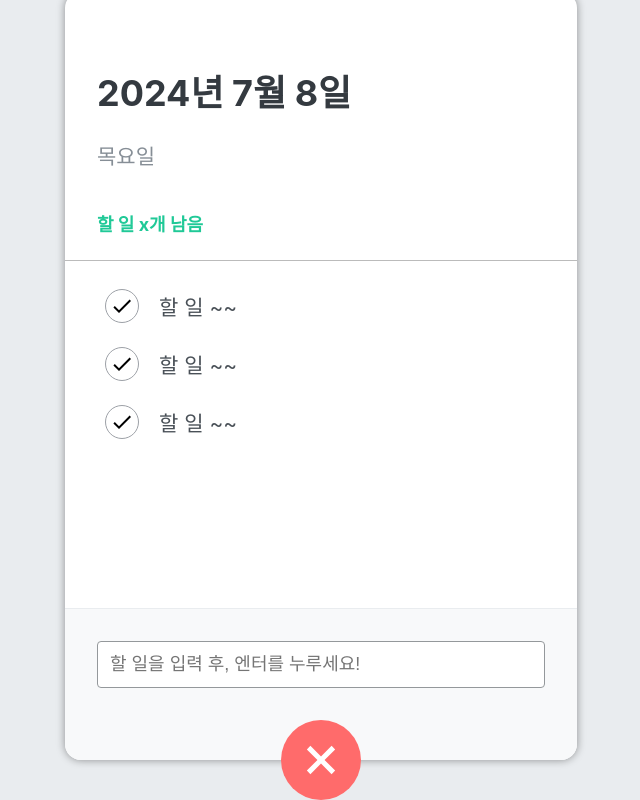
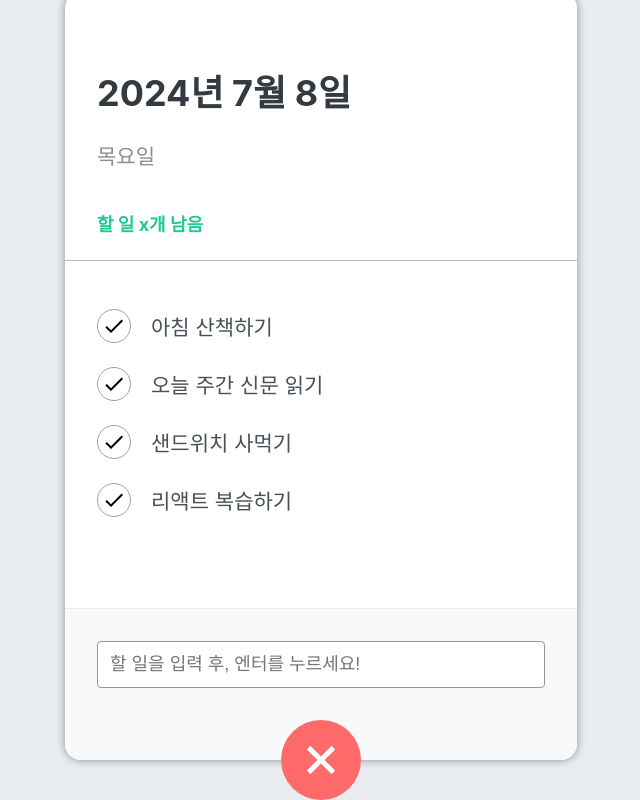
Before and after one commit to samkkkkkkk/react-todo-app-2024, a React (Create React App) app: page / in a window 1280 px wide. Both pictures are taken after a click on the button 640 px from the left and 864 px from the top of the page. Shown: the part 104-904 px from the top of the page, without its empty margins (319-959 px from the left). Built offline with nearby package versions, Linux system fonts and the light colour scheme.

Commit message:
할 일 추가 작업, 목록 렌더링

```diff
--- a/src/components/TodoInput.js
+++ b/src/components/TodoInput.js
@@ -3,23 +3,44 @@
 import { MdAdd } from 'react-icons/md';
 import cn from 'classnames';
 
-const TodoInput = () => {
+const TodoInput = ({ addTodo }) => {
   // 입력창이 열리는 여부를 표현하는 상태값
   const [open, setOpen] = useState(false);
+
+  // 할 일 입력창에 입력한 내용을 표현하는 상태값
+  const [todoText, setTodotext] = useState('');
 
   // 더하기 버튼 클릭시 이벤트 발생
   const onToggle = () => {
     setOpen(!open);
   };
 
+  const todoChangeHandler = (e) => {
+    setTodotext(e.target.value);
+  };
+
+  // submit 이벤트 핸들러
+  const submitHandler = (e) => {
+    e.preventDefault();
+
+    addTodo(todoText);
+
+    setTodotext('');
+  };
+
   return (
     <>
       {open && (
         <div className='form-wrapper'>
-          <form className='insert-form'>
+          <form
+            className='insert-form'
+            onSubmit={submitHandler}
+          >
             <input
               type='text'
-              placeholder='할 일을 입력 후, 엔터를 누루세요!'
+              placeholder='할 일을 입력 후, 엔터를 누르세요!'
+              onChange={todoChangeHandler}
+              value={todoText}
             />
           </form>
         </div>
--- a/src/components/TodoItem.js
+++ b/src/components/TodoItem.js
@@ -2,16 +2,13 @@
 import '../scss/TodoItem.scss';
 import { MdDelete, MdDone } from 'react-icons/md';
 
-const TodoItem = () => {
+const TodoItem = ({ item }) => {
   return (
     <li className='todo-list-item'>
       <div className='check-circle'>
         <MdDone />
       </div>
-      <span className='text'>할 일 ~~</span>
-      <div className='remove'>
-        <MdDelete />
-      </div>
+      <span className='text'>{item.title}</span>
     </li>
   );
 };
--- a/src/components/TodoMain.js
+++ b/src/components/TodoMain.js
@@ -2,12 +2,12 @@
 import '../scss/TodoMain.scss';
 import TodoItem from './TodoItem';
 
-const TodoMain = () => {
+const TodoMain = ({ todoList }) => {
   return (
-    <ul className='toto-list'>
-      <TodoItem />
-      <TodoItem />
-      <TodoItem />
+    <ul className='todo-list'>
+      {todoList.map((todo) => {
+        return <TodoItem key={todo.id} item={todo} />;
+      })}
     </ul>
   );
 };
--- a/src/components/TodoTemplate.js
+++ b/src/components/TodoTemplate.js
@@ -1,15 +1,67 @@
-import React from 'react';
+import React, { useState } from 'react';
 import TodoHeader from './TodoHeader';
 import TodoMain from './TodoMain';
 import TodoInput from './TodoInput';
 import '../scss/TodoTemplate.scss';
 
 const TodoTemplate = () => {
+  // 백앤드 서버에 할 일 목록(json)을 요청(fetch)해서 받아와야 함 -> 나중에
+
+  // todos 배열을 상태 관리
+  const [todos, setTodos] = useState([
+    {
+      id: 1,
+      title: '아침 산책하기',
+      done: true,
+    },
+    {
+      id: 2,
+      title: '오늘 주간 신문 읽기',
+      done: true,
+    },
+    {
+      id: 3,
+      title: '샌드위치 사먹기',
+      done: false,
+    },
+    {
+      id: 4,
+      title: '리액트 복습하기',
+      done: false,
+    },
+  ]);
+
+  const makeNewId = () => {
+    if (todos.length === 0) return 1;
+    return todos[todos.length - 1].id + 1; // 맨 마지막 할 일 객체의 id보다 하나 크게
+  };
+
+  // TodoInput에게 todoText를 받아오는 함수
+  // 자식 컴포넌트가 부모 컴포넌트에게 데이터를 전달할 때는
+  // 일반적인 props사용이 불가능
+  // 부모 컴포넌트에서 함수를 선언(매개변수 꼭 선언) -> props로 함수를 전달.
+  // 자식 컴포넌트에서 전달받은 함수를 호출하면서 매개값으로 데이터를 전달.
+  const addTodo = (todoText) => {
+    console.log('할일: ', todoText);
+    const newTodo = {
+      id: makeNewId(),
+      title: todoText,
+      done: false,
+    };
+    // todos.push(newTodo); (x) -> useState 변수는 setter로 변경
+    // setTodos(newTodo) (x)
+    // react의 상태변수는 불변성 (immutable)을 가지기 때문에
+    // 기존 상태에서 변경은 불가능 -> 새로운 상태로 만들어서 변경해야 한다.
+    setTodos([...todos, newTodo]);
+  };
+
+  console.log(todos);
+
   return (
     <div className='TodoTemplate'>
       <TodoHeader />
-      <TodoMain />
-      <TodoInput />
+      <TodoMain todoList={todos} />
+      <TodoInput addTodo={addTodo} />
     </div>
   );
 };
```
Also changed, not shown: .eslintrc.json.
